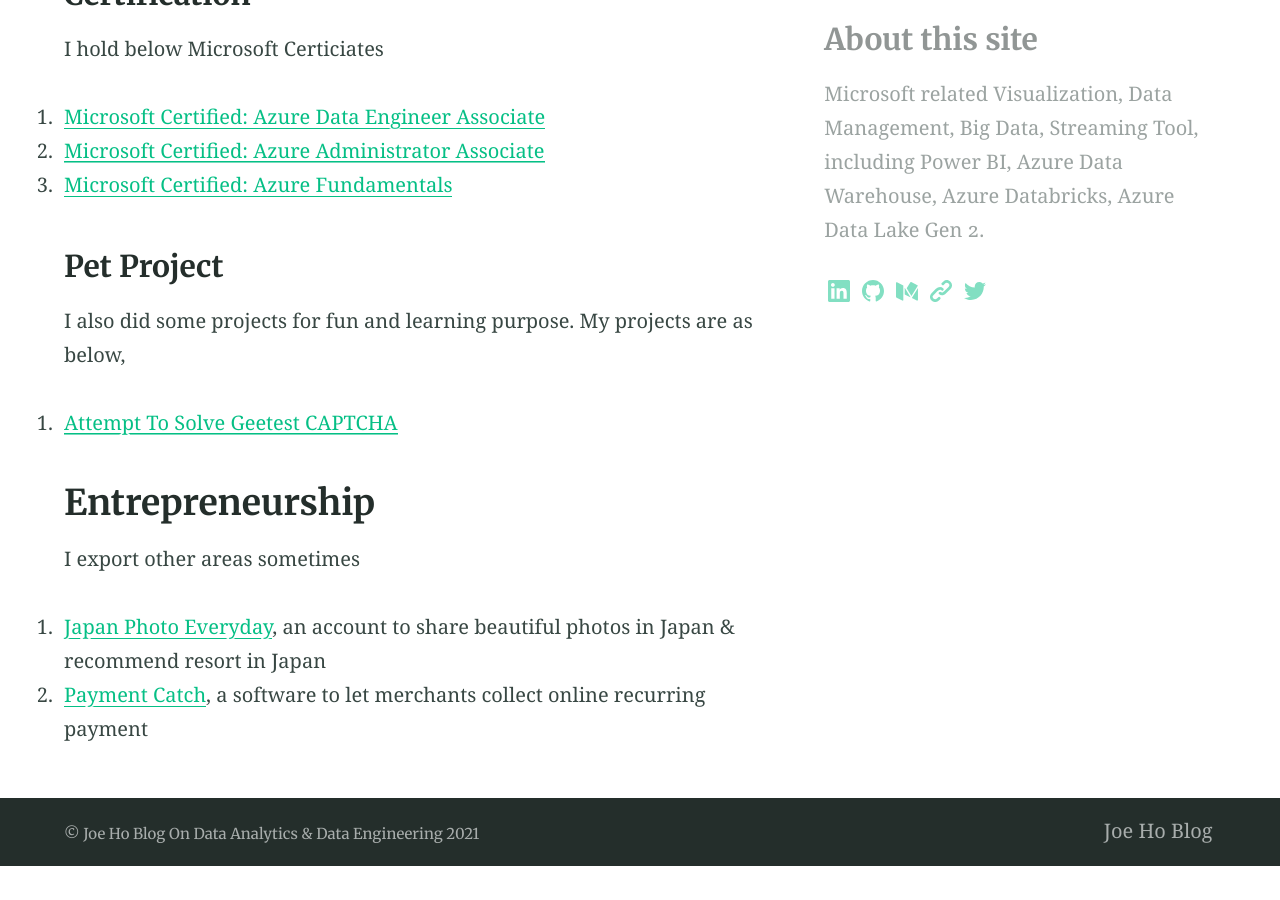
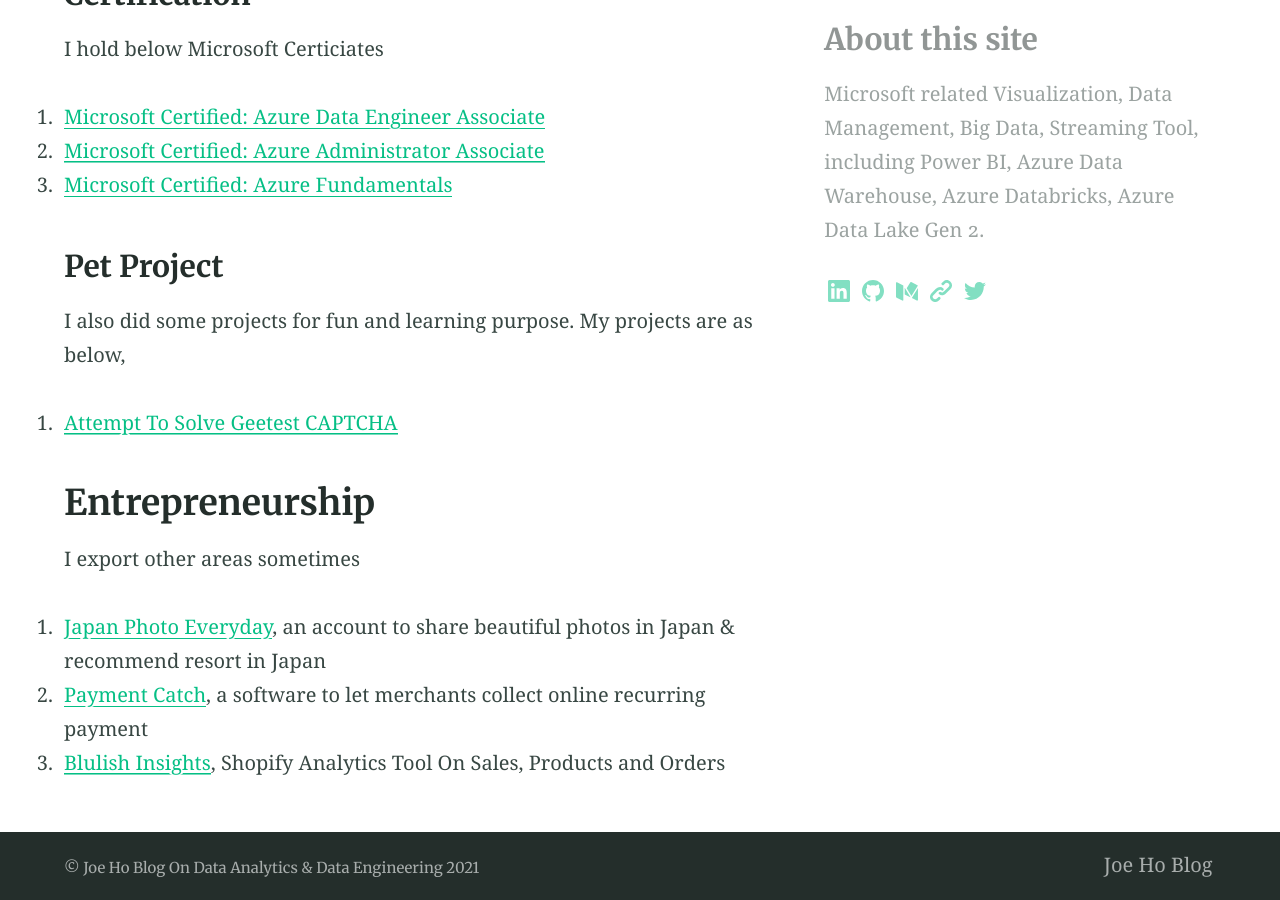
Before and after one commit to JoeHO888/JoeHo888.github.io, a Jekyll site: the page built from index.md, in a window 1280 px wide and 900 px high, scrolled down 1738 px. Built offline with Jekyll 4.4.1, drawn with Linux system fonts in a browser that asks for light colours; before the commit the page ends 2604 px from its top, so only the background shows below that.

Commit message:
Update home page

```diff
--- a/index.md
+++ b/index.md
@@ -49,3 +49,4 @@
 I export other areas sometimes
 1. [Japan Photo Everyday](https://www.instagram.com/japan_photo_everyday/), an account to share beautiful photos in Japan & recommend resort in Japan
 2. [Payment Catch](http://paymentcatch.com), a software to let merchants collect online recurring payment
+3. [Blulish Insights](https://apps.shopify.com/blulish-insights), Shopify Analytics Tool On Sales, Products and Orders
```
